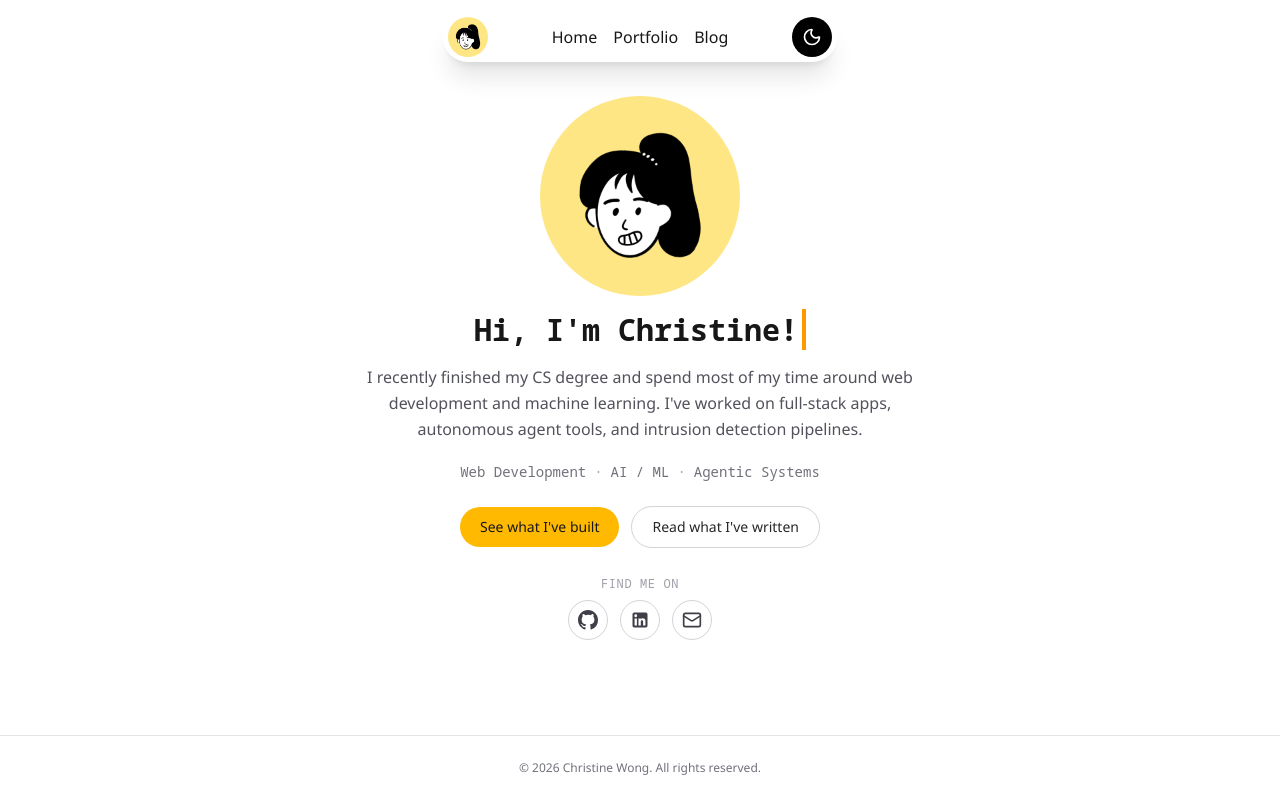
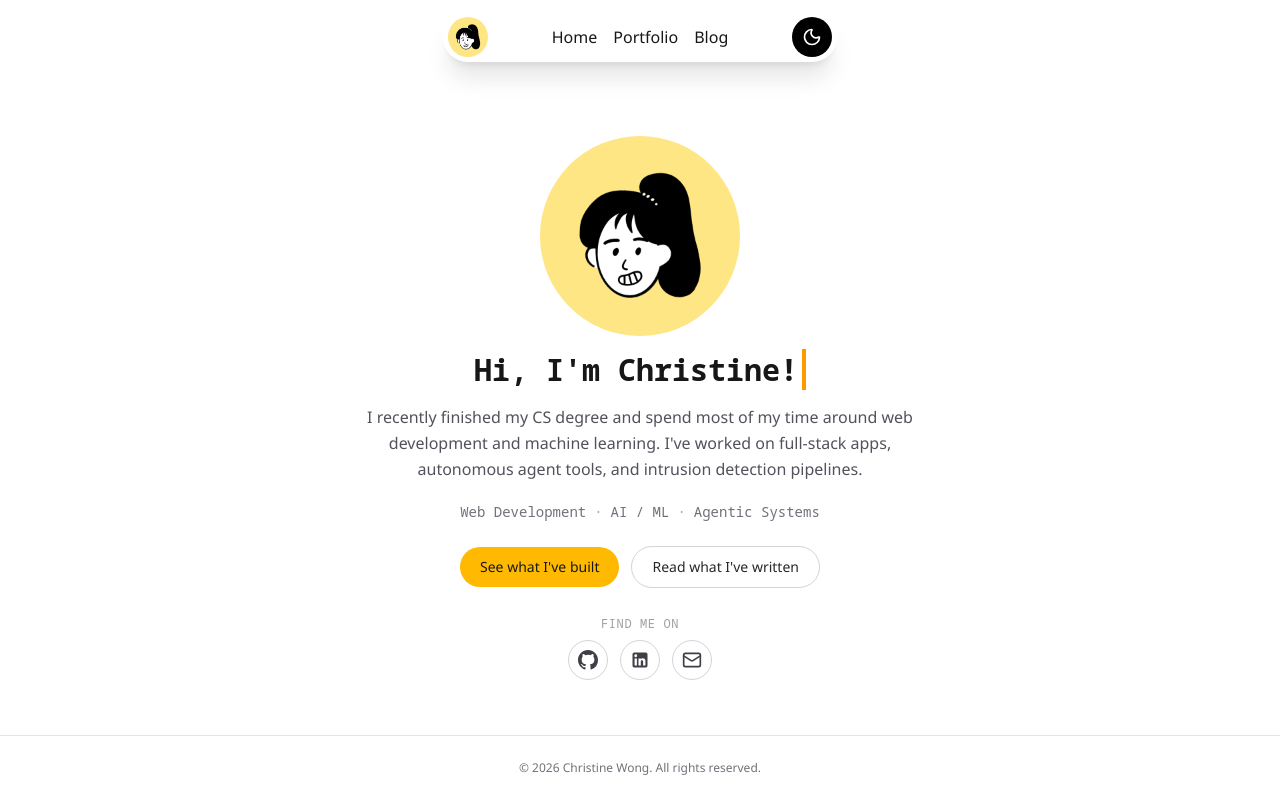
Before and after one commit to Lillliant/personal-website, a Next.js app: page / in a window 1280 px wide. Built offline with nearby package versions, Linux system fonts and the light colour scheme.

Commit message:
Add margin to home page

```diff
--- a/src/app/page.tsx
+++ b/src/app/page.tsx
@@ -13,7 +13,7 @@ export const metadata: Metadata = {
 export default function Home() {
   return (
     <main>
-      <div className="flex flex-col items-center justify-center px-4">
+      <div className="my-10 flex flex-col items-center justify-center px-4">
         <div className="h-50 w-50 overflow-hidden rounded-full bg-amber-200">
           <Image
             src="/avatar.png"
```
